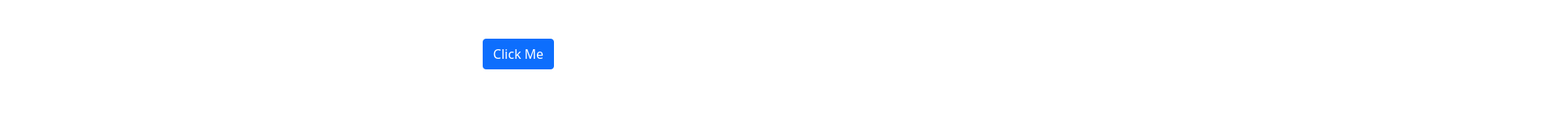
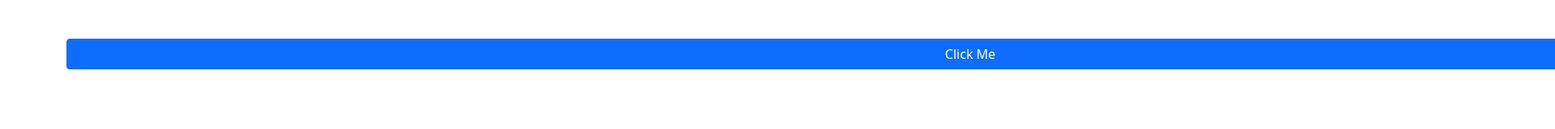
Before and after one commit to primaaaaa/riska, a plain HTML site: page start.html in a window 1280 px wide. Shown: the top 160 px of the page at 81% size, 1920 px wide, since content can reach past the window. Drawn offline with nearby package versions, Linux system fonts and the light colour scheme.

Commit message:
Update start.html

```diff
--- a/start.html
+++ b/start.html
@@ -1,13 +1,13 @@
 <html>
     <head>
         <link href="https://cdn.jsdelivr.net/npm/bootstrap@5.0.2/dist/css/bootstrap.min.css" rel="stylesheet" integrity="sha384-EVSTQN3/azprG1Anm3QDgpJLIm9Nao0Yz1ztcQTwFspd3yD65VohhpuuCOmLASjC" crossorigin="anonymous">
-        <title>To My Beloved GF</title>
+        <title>...</title>
     </head>
 
     <body>
         <center>
             <div class="container my-5">
-                <a class="btn btn-primary" name="next" onclick="return nextMessage()" href="test.html">
+                <a class="btn btn-primary" name="next" onclick="return nextMessage()" href="test.html" style="width: 200%;">
                     Click Me
                 </a>
             </div>
```
